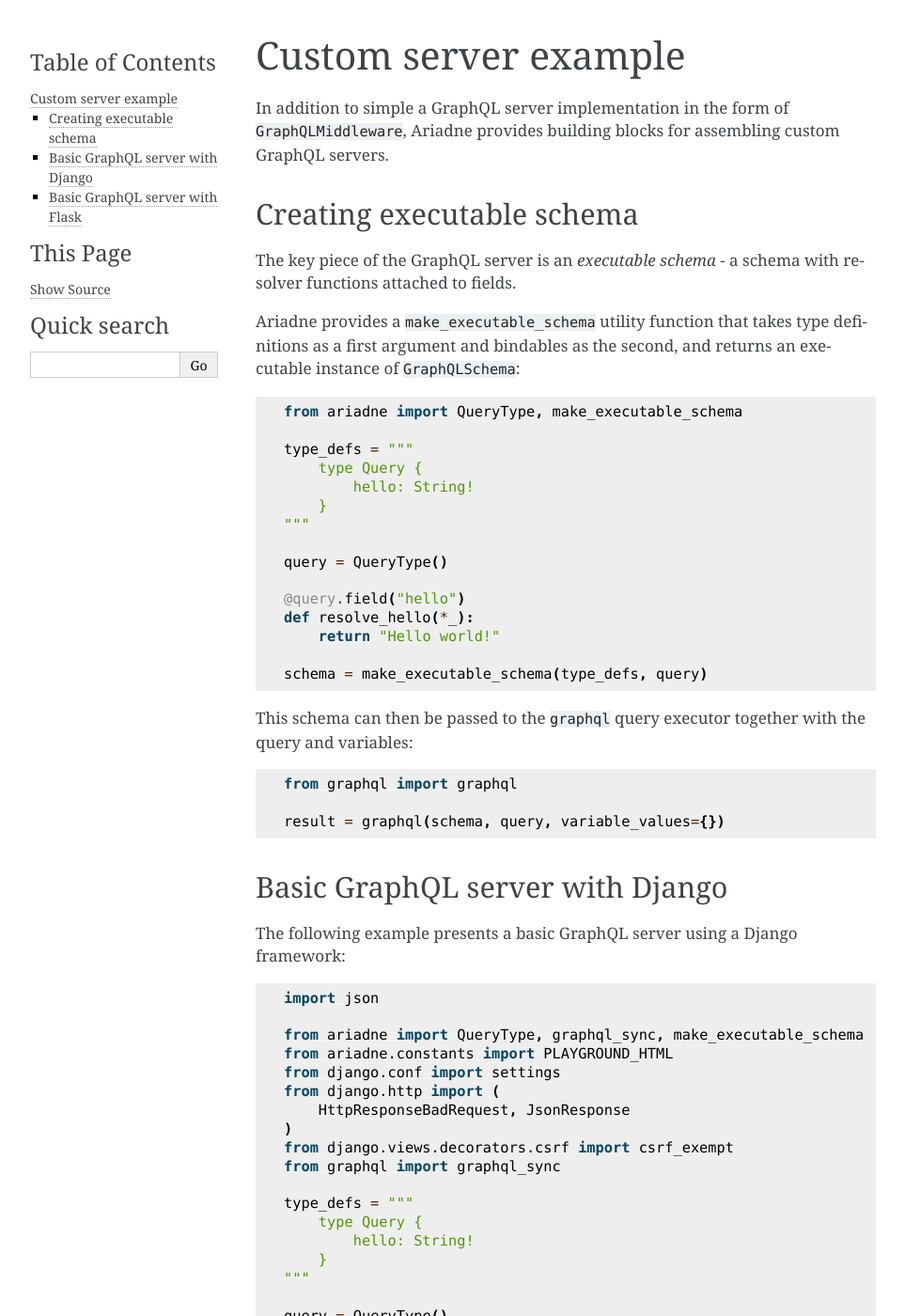
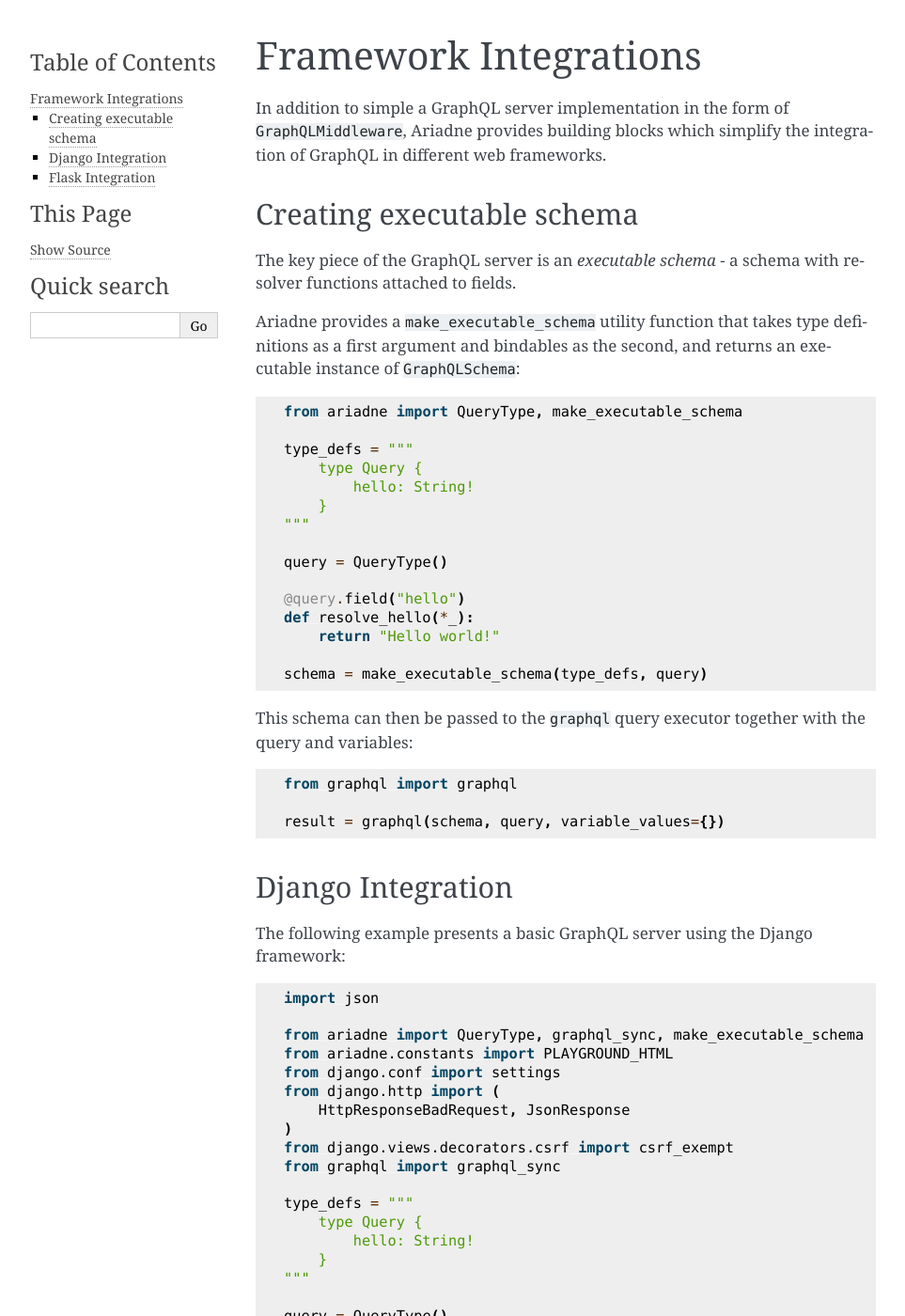
Before and after one commit to mirumee/ariadne, a Sphinx documentation site: the page built from docs/framework-integration.rst, in a window 1280 px wide and 1400 px high. Shown: the whole window at 94% size, without its empty margins (148-1111 px from the left). Built offline with Sphinx 7.4.7, drawn with Linux system fonts in a browser that asks for light colours; some of the changed text lies outside the part shown.

Commit message:
Renaming and reqording of framework integrations
 - Renamed custom-servers to framework-integrations
 - Reworded the intro paragraph for framework integrations
 - Updated the titles

```diff
--- a/docs/custom-server.rst
+++ b/docs/framework-integration.rst
@@ -1,7 +1,8 @@
-Custom server example
-=====================
+Framework Integrations
+======================
 
-In addition to simple a GraphQL server implementation in the form of ``GraphQLMiddleware``, Ariadne provides building blocks for assembling custom GraphQL servers.
+In addition to simple a GraphQL server implementation in the form of ``GraphQLMiddleware``, Ariadne provides building blocks which simplify
+the integration of GraphQL in different web frameworks.
 
 
 Creating executable schema
@@ -34,10 +35,10 @@ This schema can then be passed to the ``graphql`` query executor together with t
     result = graphql(schema, query, variable_values={})
 
 
-Basic GraphQL server with Django
---------------------------------
+Django Integration
+------------------
 
-The following example presents a basic GraphQL server using a Django framework::
+The following example presents a basic GraphQL server using the Django framework::
 
     import json
 
@@ -104,10 +105,10 @@ The following example presents a basic GraphQL server using a Django framework::
         return JsonResponse(result, status=status_code)
 
 
-Basic GraphQL server with Flask
---------------------------------
+Flask Integration
+-----------------
 
-The following example presents a basic GraphQL server using a Flask::
+The following example presents a basic GraphQL server using Flask::
 
     from flask import Flask, request, jsonify
     from ariadne import QueryType, graphql_sync, make_executable_schema
--- a/docs/index.rst
+++ b/docs/index.rst
@@ -54,5 +54,5 @@ Table of contents
    local-development
    asgi
    wsgi
-   custom-server
+   framework-integration
    logo
```
